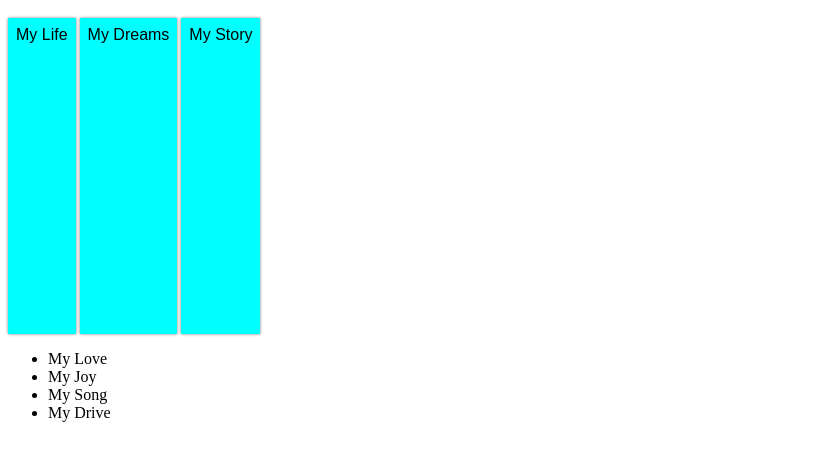
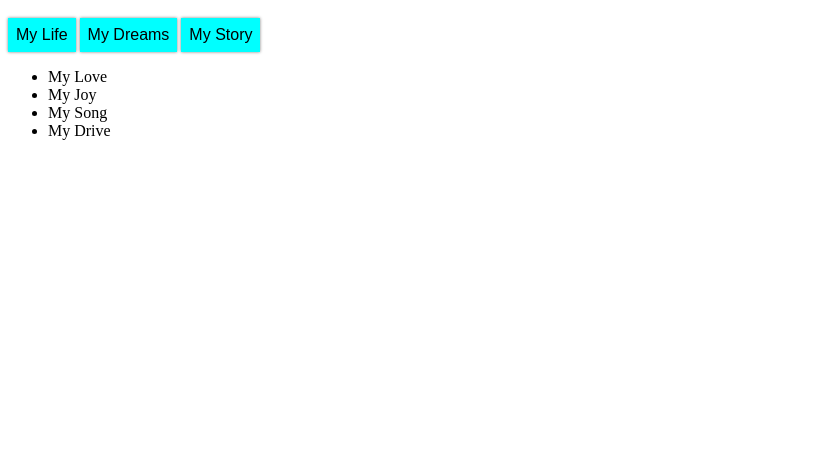
Before and after one commit to BretSBLack/helamenz2.github.io, a plain HTML site: page index.html in a window 1280 px wide. Shown: the part 48-508 px from the top of the page, without its empty margins (0-831 px from the left). Drawn offline with Linux system fonts and the light colour scheme.

Commit message:
Update index.css

```diff
--- a/index.css
+++ b/index.css
@@ -1,6 +1,4 @@
 .title {
-  display: flex;
-  height:300px;
 box-shadow: 0px 0px 3px grey;
   display: inline-block;
     padding: 8px;
```
